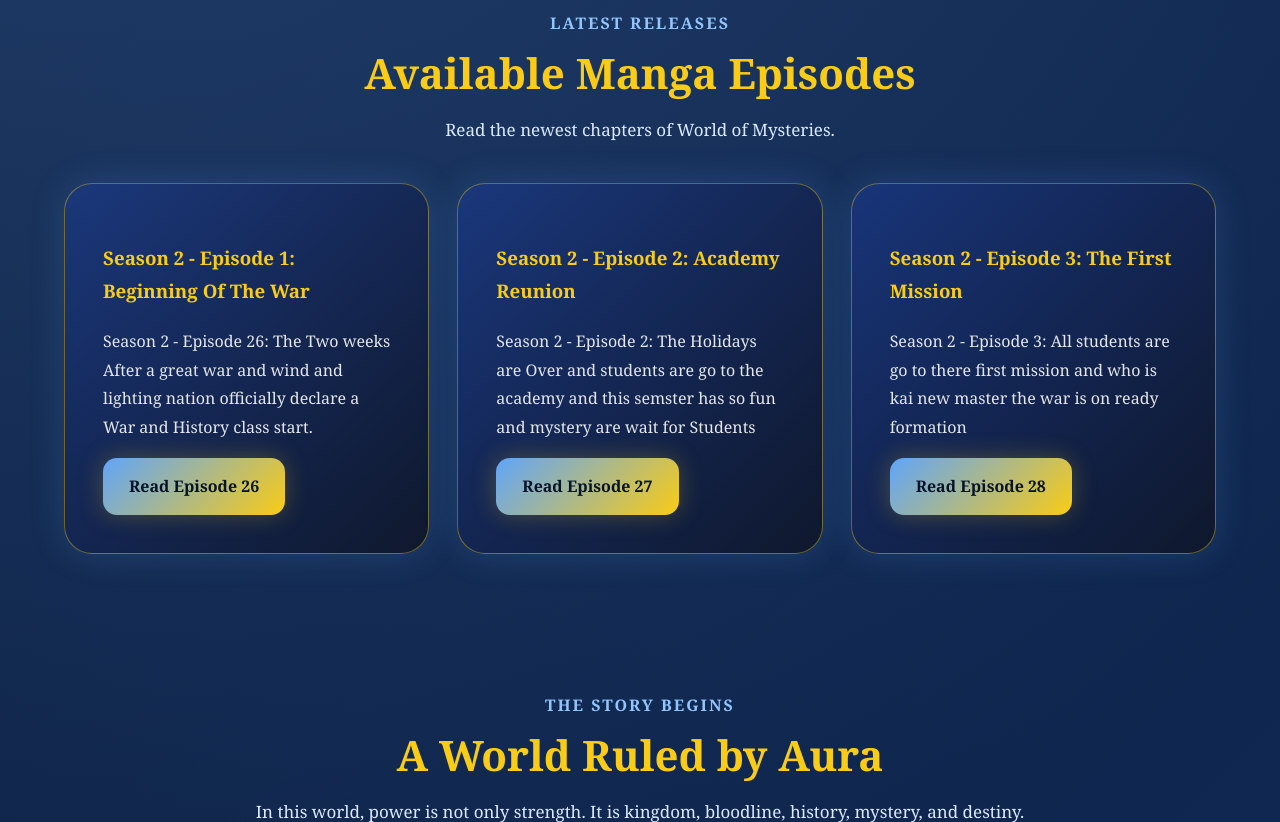
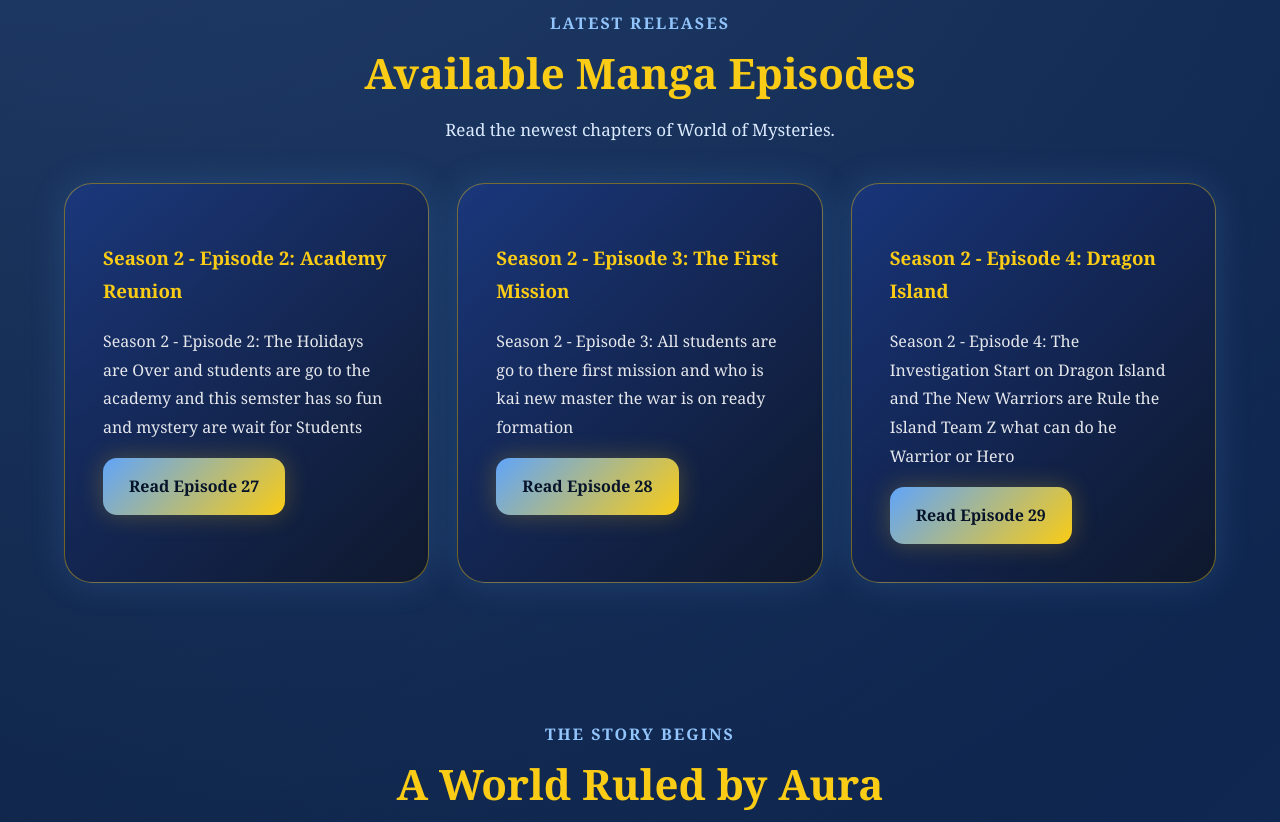
Before and after one commit to infinityaiworld001-cmd/my_world, a Flask app: page / in a window 1280 px wide. Shown: the part 751-1573 px from the top of the page. Run offline with Flask 3, Linux system fonts and the light colour scheme.

Commit message:
Update index.html

```diff
--- a/templates/index.html
+++ b/templates/index.html
@@ -56,20 +56,6 @@
     <div class="grid-3">
 
         <div class="story-box">
-    <h3>Season 2 - Episode 1: Beginning Of The War</h3>
-
-    <p>
-        Season 2 - Episode 26: The Two weeks After a great
-        war and wind and lighting nation officially declare
-        a War and History class start.
-    </p>
-
-    <a href="/manga/episode-26/1" class="btn">
-        Read Episode 26
-    </a>
-</div>
-
-        <div class="story-box">
     <h3>Season 2 - Episode 2: Academy Reunion</h3>
 
     <p>
@@ -95,6 +81,21 @@
 
     <a href="/manga/episode-28/1" class="btn">
         Read Episode 28
+    </a>
+</div>
+
+        <div class="story-box">
+    <h3>Season 2 - Episode 4: Dragon Island </h3>
+
+    <p>
+        Season 2 - Episode 4: The Investigation
+        Start on Dragon Island and The New Warriors
+        are Rule the Island Team Z what can do he
+        Warrior or Hero
+    </p>
+
+    <a href="/manga/episode-29/1" class="btn">
+        Read Episode 29
     </a>
 </div>
 
```
